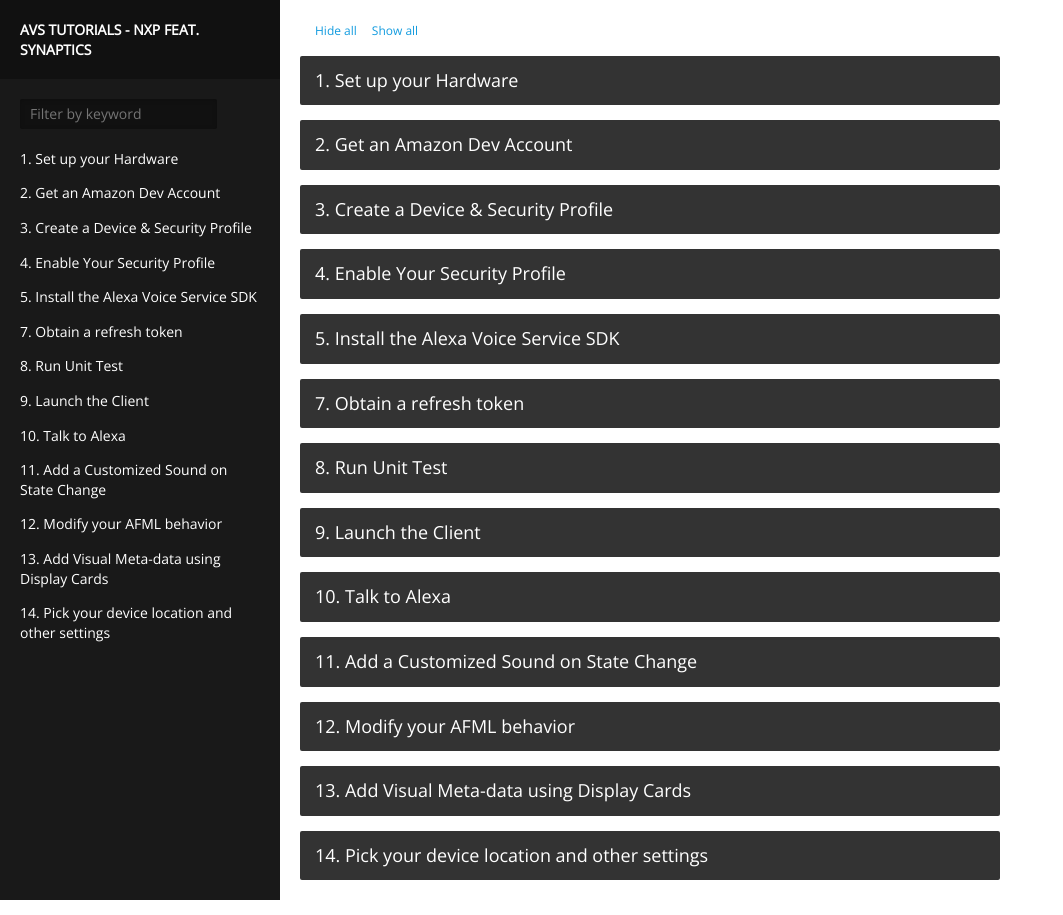
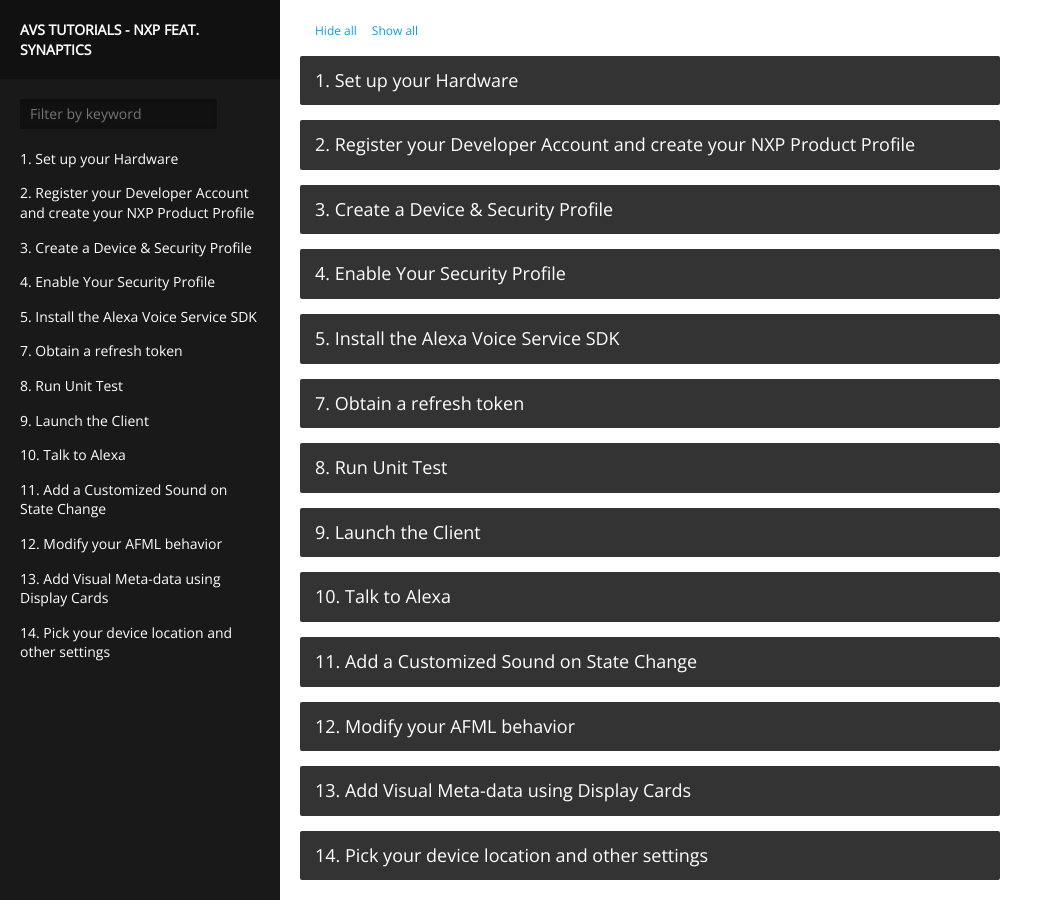
Before and after one commit to NXP-AVS-workshop/NXP-AVS-workshop, a Jekyll site: the page built from index.html, in a window 1280 px wide. Shown: the whole page, without its empty margins (0-1063 px from the left). Built offline with Jekyll 4.4.1, drawn with Linux system fonts in a browser that asks for light colours.

Commit message:
Update 2012-12-30-2-get-dev-account.md

```diff
--- a/_posts/2012-12-30-2-get-dev-account.md
+++ b/_posts/2012-12-30-2-get-dev-account.md
@@ -1,5 +1,5 @@
 ---
-title: '2. Get an Amazon Dev Account'
+title: '2. Register your Developer Account and create your NXP Product Profile'
 
 
 layout: nil
@@ -8,8 +8,14 @@ layout: nil
 {:.steps}
 ### Register for an Amazon Developer Account
 
-Unless you already have one, go ahead and create a free developer account at [developer.amazon.com](https://developer.amazon.com/login.html). Click "sign in" at the upper right corner and create your account (or log in with your existing credentials).  You can review the **AVS Terms and Agreements** [here](https://developer.amazon.com/public/solutions/alexa/alexa-voice-service/support/terms-and-agreements).
+Unless you already have a developer account, follow the instructions [here](https://fake.com) to create your account.
+
+Once you're logged in, follow the instructions on our tech docs page [here](https://fake.com) to create your Product.  Be sure to name your product **NXP-Prototype** for identification purposes.
+
+
 
 {:.verify}
 ### Checkpoint 2
 1. Login and navigate to [https://developer.amazon.com/edw/home.html](https://developer.amazon.com/edw/home.html)
+2. Click on the "Alexa Voice Services" button to bring up your product dashboard.
+3. Verify you see your **NXP-Prototype** Product ID before continuing.
```
